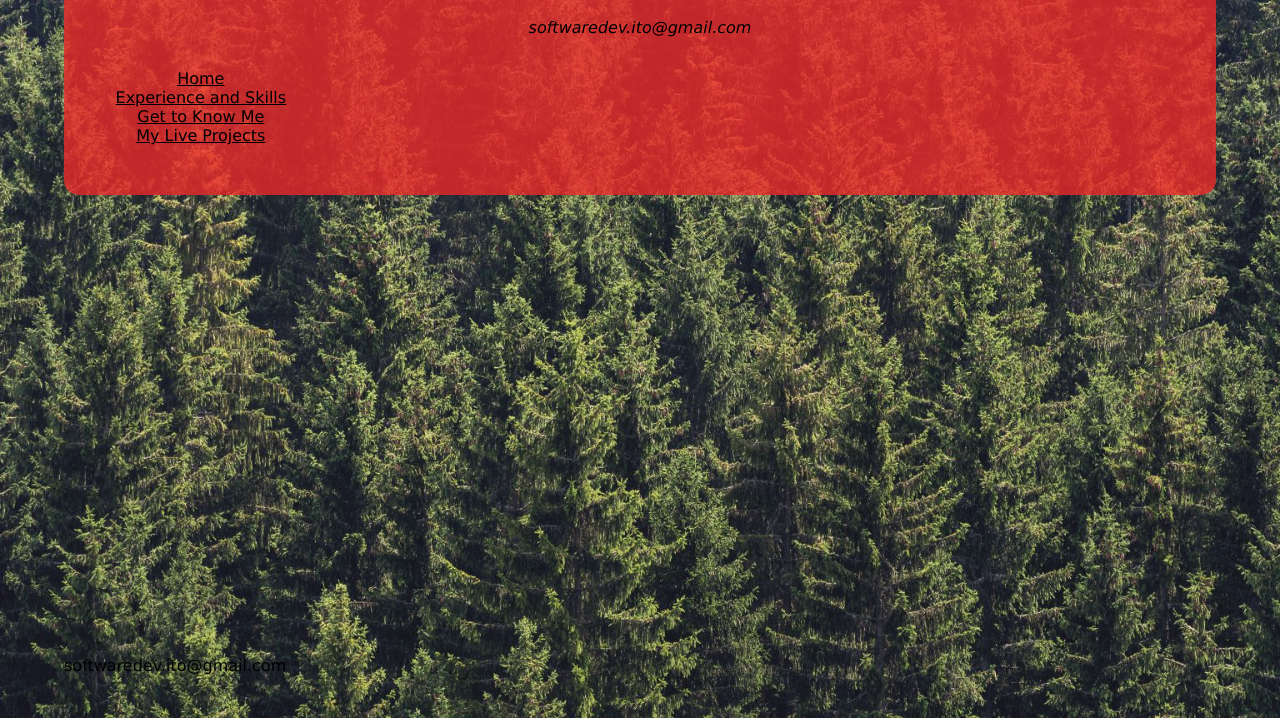
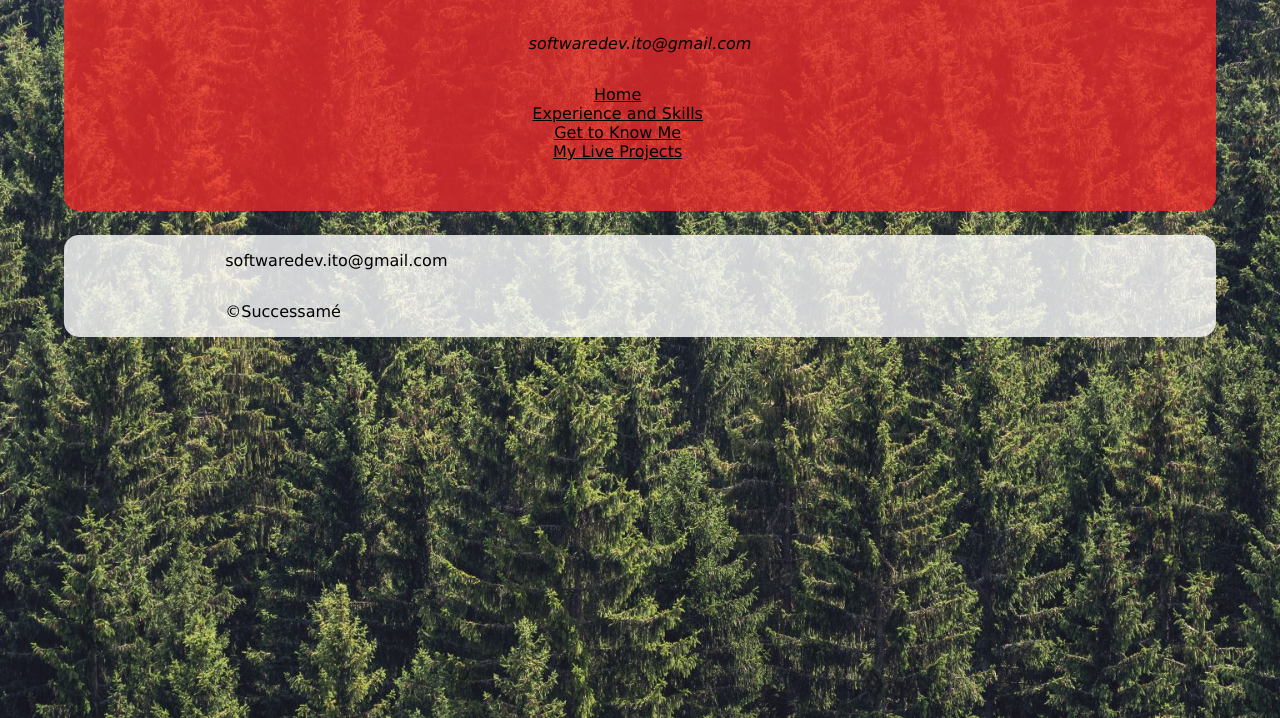
Before and after one commit to devitodev/challenge-two, a plain HTML site: page pages/projects.html in a window 1280 px wide. Shown: the part 82-800 px from the top of the page. Drawn offline with Linux system fonts and the light colour scheme.

Commit message:
corrected position of footer

```diff
--- a/assets/style.css
+++ b/assets/style.css
@@ -29,10 +29,13 @@ header {
     padding: 1%;
     text-align: center;
     margin-bottom: 2%;
+    display: flex;
+    flex-direction: column;
 }
 
 footer {
-    margin-top:40%;
+    position: relative;
+    margin-top: -180px;
 }
 
 /* ID Selectors */
@@ -46,6 +49,8 @@ nav {
     color: white;
     border-radius: var(--roundedcorner);
     margin-bottom: 2%;
+    display: flex;
+    justify-content: center;
 }
 
 nav ul {
@@ -58,9 +63,7 @@ nav li {
 }
 
 nav li a {
-    display: block;
     color: black;
-    text-align: center;
 }
 
 #profile-image {
@@ -89,13 +92,6 @@ nav li a {
     list-style-type: none;
     margin-bottom: 2%;
     margin-top: .5%;
-    /* display: flex;
-    flex-wrap: wrap;
-    justify-content: center;
-    background-color: rgba(255, 255, 255, 0.8);
-    color: black;
-    border-radius: 15px;
-    margin-bottom: 5%; */
 }
 
 
--- a/pages/projects.html
+++ b/pages/projects.html
@@ -31,8 +31,9 @@
 
     </main>
 
-    <footer>
-    <p>softwaredev.ito@gmail.com</p>
-    </footer>
+    <footer class="whitebox">
+        <p>softwaredev.ito@gmail.com</p>
+        <p>&copy;Successam&eacute;</p>
+        </footer>
 </body>
 </html>
```
